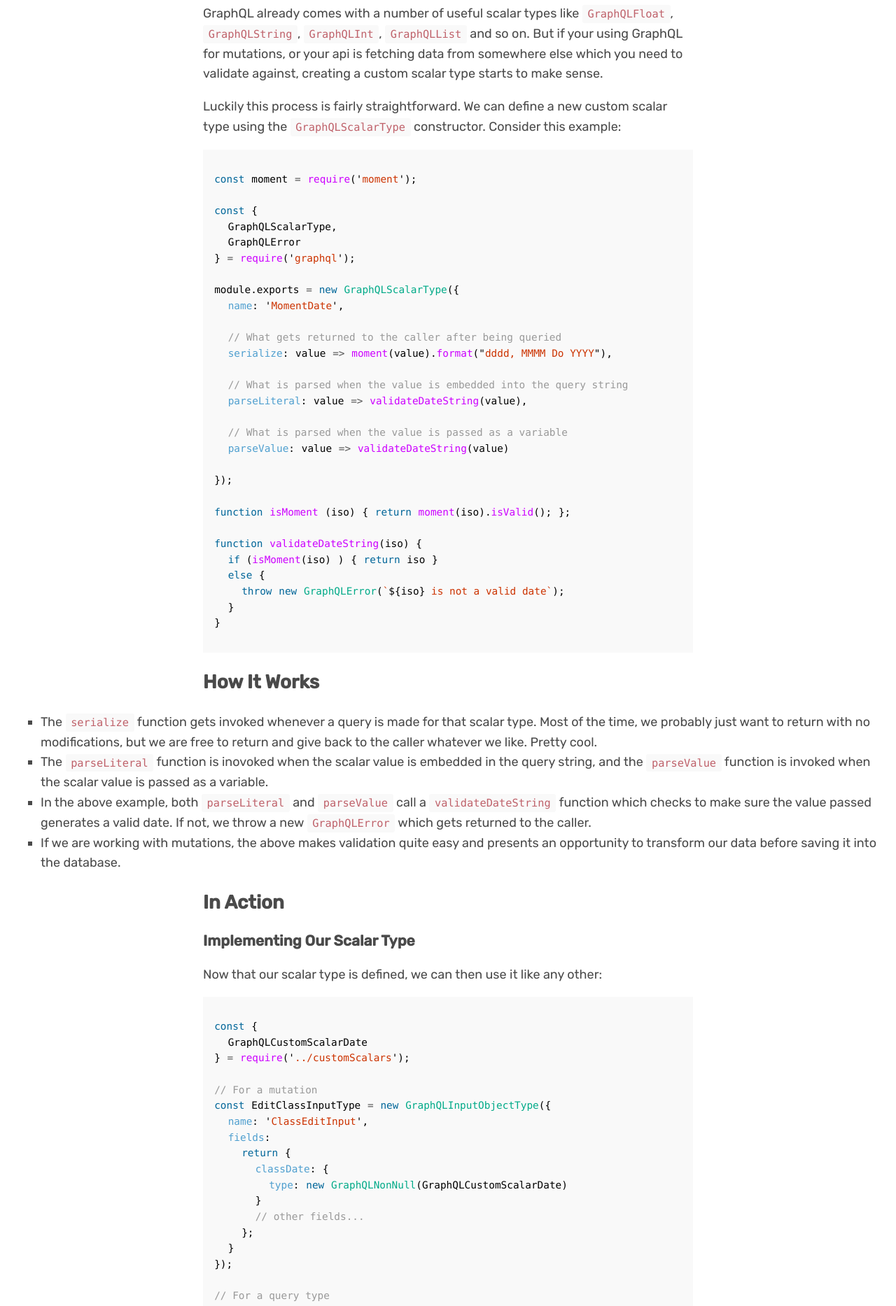
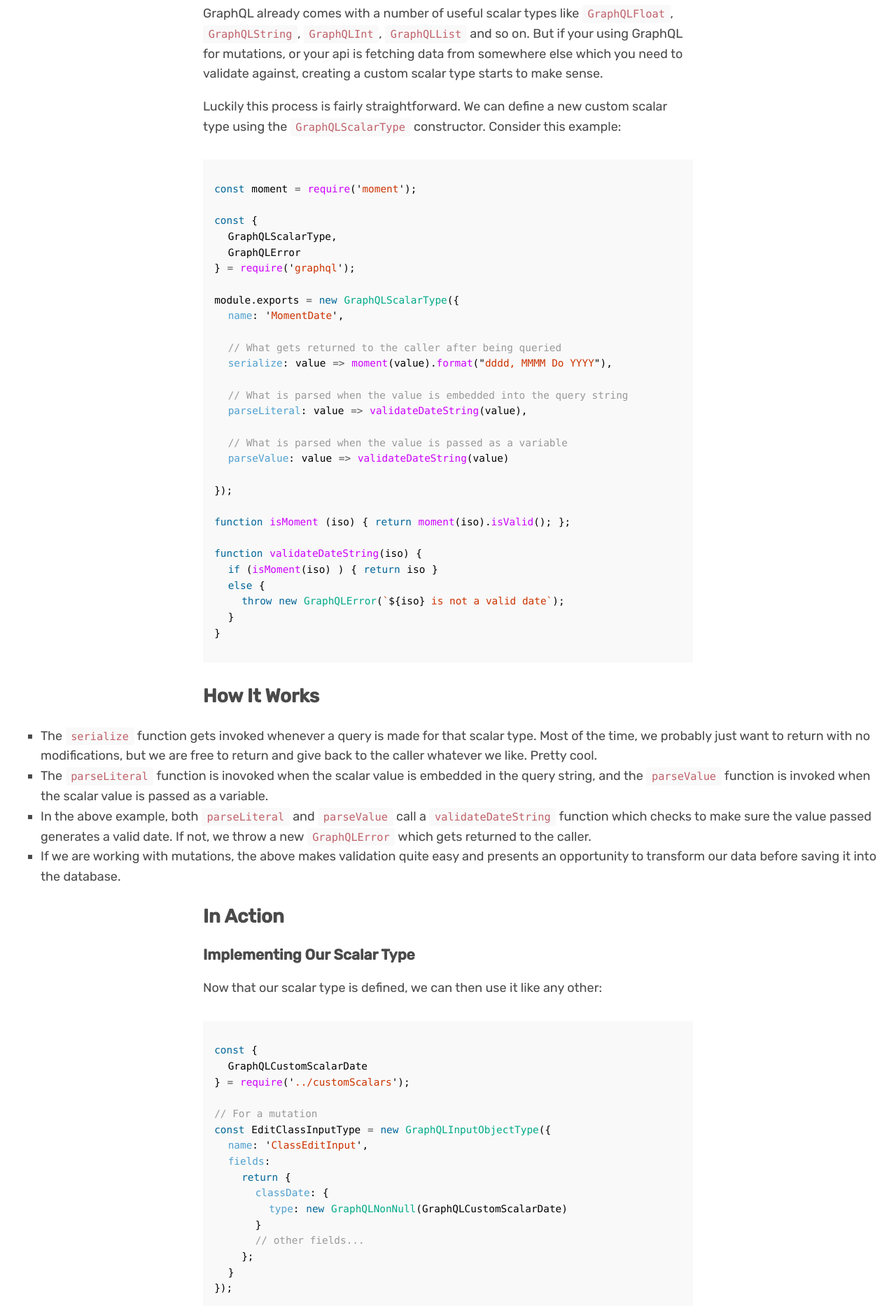
Before and after one commit to jamesgraham10/jamesgraham10.github.io, a Jekyll site: the page built from _posts/2016-10-31-custom-scalar-types.md, in a window 1280 px wide. Shown: the part 525-2392 px from the top of the page at 70% size. Built offline with Jekyll 4.4.1, drawn with Linux system fonts in a browser that asks for light colours; nearby versions of some CDN libraries.

Commit message:
add padding to code

```diff
--- a/_sass/pages/_post.scss
+++ b/_sass/pages/_post.scss
@@ -15,6 +15,9 @@
   p, code, pre, h1, h2, h3, h4, h5, h6 {
     max-width: 700px;
     margin: 1em auto;
+  }
+  pre {
+    margin: 2em auto;
   }
 
 }
```
